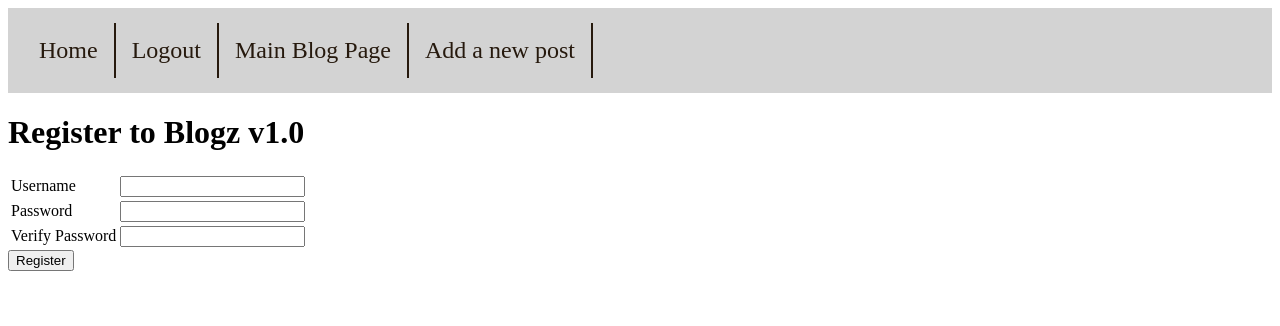
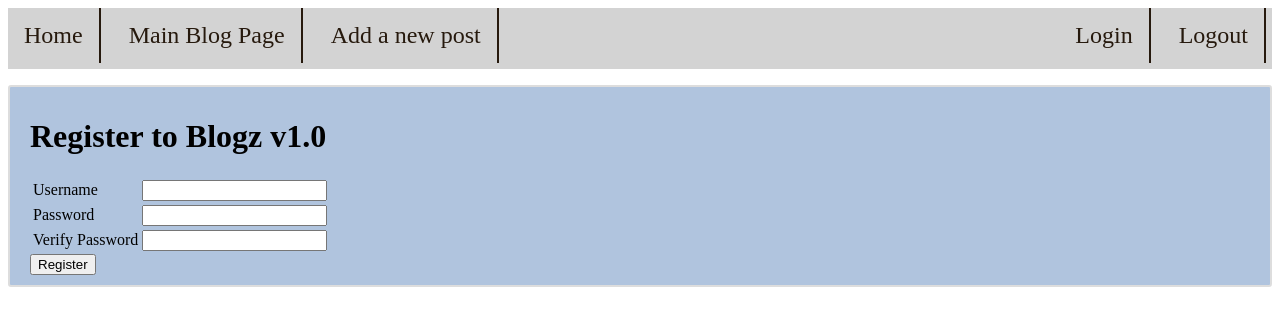
Before and after one commit to iktani/blogz, a Flask app: page /signup in a window 1280 px wide. Shown: the top 326 px of the page. Run offline with Flask 2, Linux system fonts and the light colour scheme.

Commit message:
Working app. Revised css

```diff
--- a/main.py
+++ b/main.py
@@ -53,21 +53,21 @@ def main_blog_page():
     author_id=request.args.get('user')
     page_num=request.args.get('page', 1, type=int)
     if author_id:
-        entries = Blog.query.filter_by(owner_id=author_id).order_by(Blog.post_date.desc()).paginate(page=page_num, per_page=2)
+        entries = Blog.query.filter_by(owner_id=author_id).order_by(Blog.post_date.desc()).paginate(page=page_num, per_page=3)
         author = User.query.get(author_id)
         return render_template('blog.html',title="Blogz",page_title=author.username+"'s blog posts",entries=entries, user=author.id)
 
     blog_id = request.args.get('id')
     if not blog_id:
         entries =  Blog.query.order_by(Blog.post_date.desc()).paginate(per_page=3)
-        return render_template('blog.html',title="Blogz v1.0", page_title="Blogz v1.0", entries=entries)
+        return render_template('blog.html',title="Blogz v1.0", page_title="Blogz v1.0 all posts", entries=entries)
     single_entry = Blog.query.get(blog_id)
     return render_template('entry_details.html',title="Blog Entry", entry=single_entry)
 
 @app.route('/')
 def index():
     authors = User.query.all()
-    return render_template('index.html', title="Blogz v1.0", page_title="Blogz v1.0", authors=authors)
+    return render_template('index.html', title="Blogz v1.0", page_title="Blogz v1.0 user list", authors=authors)
 
 
 @app.route('/login', methods=['POST', 'GET'])
--- a/static/styles/mainblog.css
+++ b/static/styles/mainblog.css
@@ -1,6 +1,64 @@
+nav {
+    background-color: lightgray;
+    border: 0;
+    padding: 0;
+    font-family: 'Times New Roman', Times, serif;
+    font-size: 24px;
+}
+
+nav ul {
+    padding: 0;
+    display: inline-block;
+    margin: 0;
+    overflow: hidden;
+}
+
+nav ul li {
+    list-style: none;
+    display: inline-block;
+    margin-right: 6px;
+    border-right: 2px solid #26190d;
+}
+
+nav ul li a {
+    display: block;
+    color: #26190d;
+    text-align: center;
+    padding: 14px 16px;
+    text-decoration: none;
+}
+
+nav li a:hover {
+    background-color: darkgray;
+}
+
+
+nav .userlogin {
+    float: right;
+}
+
+.register {
+    background: lightsteelblue;
+    padding: 10px 20px;
+    border: 2px solid #dddddd;
+    border-radius: 3px;
+    margin-bottom: 20px;
+}
+
+.login {
+    background: lightcyan;
+    padding: 10px 20px;
+    border: 2px solid #dddddd;
+    border-radius: 3px;
+    margin-bottom: 20px;
+}
+
 .mainblog {
     padding: 10px;
-    background-color: cadetblue;
+    background-color: lightsteelblue;
+    border: 3px solid #dddddd;
+    border-radius: 3px;
+    margin-bottom: 20px;
 }
 
 .pageheaders {
@@ -9,23 +67,21 @@
 
 .blogpost {
     background-color: lightblue;
-    border: 14px;
-    padding: 20px;
+    border: 2px solid #dddddd;
+    border-radius: 3px;
+    margin-bottom: 20px;
+    padding: 10 px 20px;
     text-align: center;
 }
 
-nav {
-    background-color: lightgray;
-    border: 10px;
-    padding: 15px;
-    font-family: 'Times New Roman', Times, serif;
-    font-size: 24px;
-}
 
 .newpost {
-    background-color: lightslategrey;
+    background-color: rgb(134, 140, 146);
+    border: 2px solid #dddddd;
+    border-radius: 3px;
+    margin-bottom: 20px;
     font-family: 'Times New Roman', Times, serif;
-    padding: 10px;
+    padding: 10px 20px;
 }
 
 .datetime {
@@ -39,31 +95,29 @@ nav {
     font-weight: bold;
 }
 
-ul {
-    list-style-type: none;
-    margin: 0;
-    padding: 0;
-    overflow: hidden;
+p {
+    font-size: 16px;
 }
 
-li {
-    float: left;
-    border-right: 2px solid #26190d;
+.pagination {
+    display: inline-block;
+    padding: 8px 16px;
 }
 
-li a {
-    display: block;
-    color: #26190d;
-    text-align: center;
-    padding: 14px 16px;
+.pagination a {
+    color: black;
+    float: left;
+    padding: 8px 16px;
     text-decoration: none;
 }
 
-
-li a:hover {
-    background-color: darkgray;
+.pagination a.active {
+    background-color: white;
+    color: black;
+    border-radius: 5px;
 }
 
-p {
-    font-size: 16px;
+.pagination a:hover:not(.active) {
+    background-color: #ddd;
+    border-radius: 5px;
 }
--- a/templates/base.html
+++ b/templates/base.html
@@ -8,9 +8,12 @@
     <nav>
         <ul>
             <li><a href="/">Home</a></li>
-            <li><a href="/logout">Logout</a></li>
             <li><a href="/blog">Main Blog Page</a></li>
             <li><a href="/newpost">Add a new post</a></li>
+        </ul>
+        <ul class="userlogin">
+            <li><a href="/login">Login</a></li>
+            <li><a href="/logout">Logout</a></li>
         </ul>
     </nav>
 
--- a/templates/blog.html
+++ b/templates/blog.html
@@ -13,10 +13,11 @@
                 <p class="datetime">Posted on: {{entry.post_date}} by <a href="/blog?user={{entry.owner_id}}">{{entry.owner.username}}</a></p>
                 <hr />
             {% endfor %}
+            <div class="pagination">
             {% for page_number in entries.iter_pages(left_edge=1, right_edge=1, left_current=1, right_current=2) %}
                 {% if page_number %}
                     {% if entries.page == page_number %}
-                        {{ page_number }}
+                        <a href="#" class="active">{{ page_number }}</a>
                     {% else %}
                         {% if user %}
                             <a href="/blog?page={{page_number}}&user={{user}}">{{ page_number }}</a>
@@ -28,6 +29,7 @@
                     ...
                 {% endif %}
             {% endfor %}
+            </div>
         {% endif %}
     </div>
 {% endblock %}
--- a/templates/login.html
+++ b/templates/login.html
@@ -1,6 +1,7 @@
 {% extends "base.html" %}
 
 {% block content %}
+<div class="login">
 <h1>Log in to Blogz v1.0</h1>
 <p>If you don't have an account, you may <a href="/signup">register</a> for one</p>
 <form action="/login" method="post">
@@ -20,4 +21,5 @@
     </table>
     <input type="submit" value="Login">
 </form>
+</div>
 {% endblock %}
--- a/templates/signup.html
+++ b/templates/signup.html
@@ -1,6 +1,7 @@
 {% extends "base.html" %}
 
 {% block content %}
+<div class="register">
 <h1>Register to Blogz v1.0</h1>
 <form action="/signup" method="post">
     <table>
@@ -25,4 +26,5 @@
     </table>
     <input type="submit" value="Register">
 </form>
+</div>
 {% endblock %}
```
